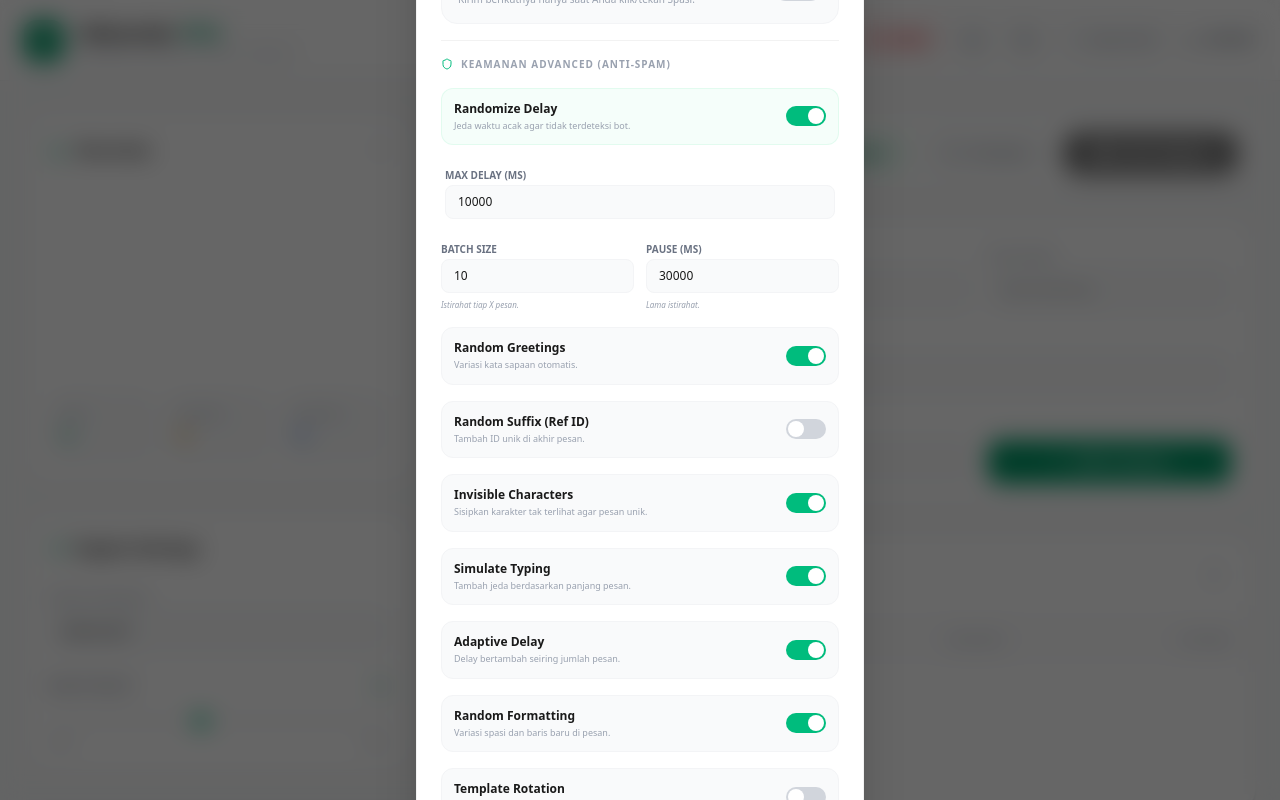
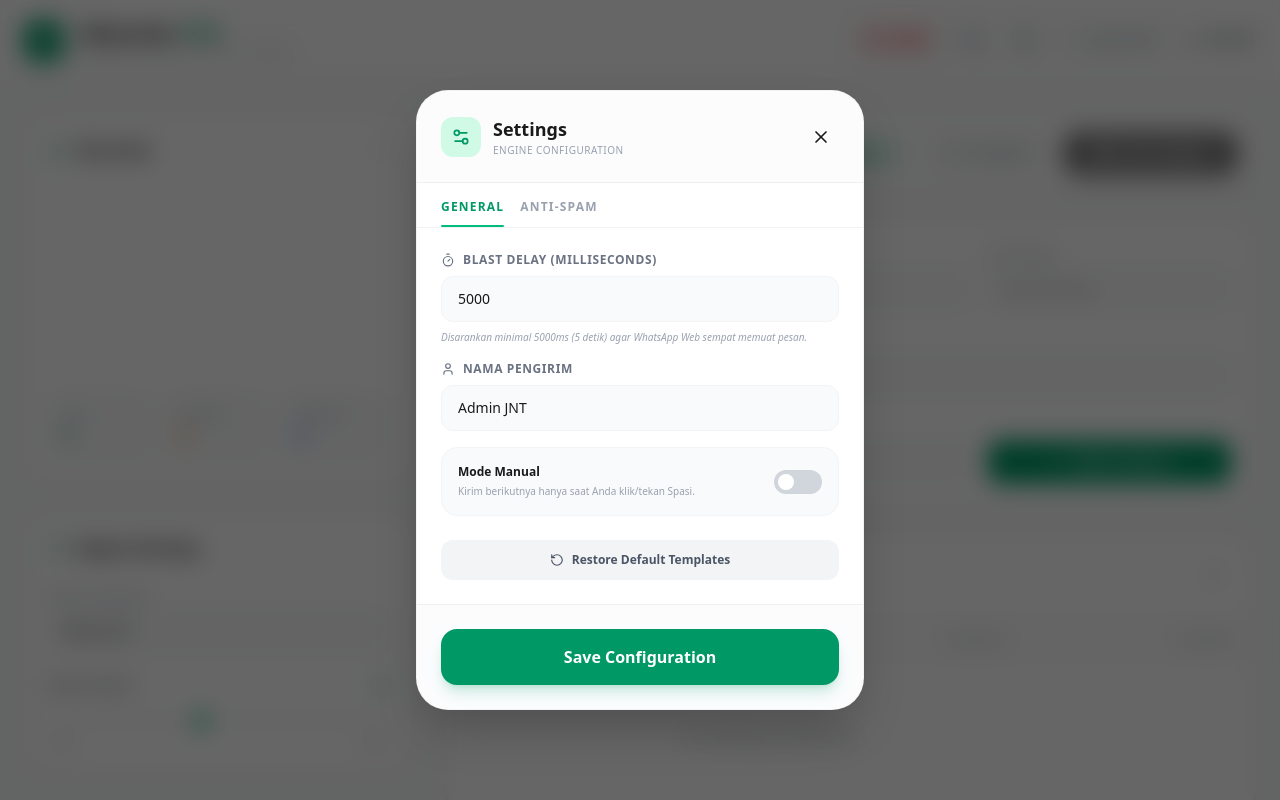
Before and after one commit to Vhierly/WABLAST, a React (Vite) app: page / in a window 1280 px wide. Both pictures are taken after a click on the button 1024 px from the left and 40 px from the top of the page. Shown: the top 800 px of the page. Built offline with nearby package versions, Linux system fonts and the light colour scheme.

Commit message:
feat(ui): Add settings tab for anti-spam
Introduces a new tab in the settings modal to manage anti-spam configurations. This allows users to separate general settings from those related to preventing WhatsApp blocking.

```diff
--- a/src/App.tsx
+++ b/src/App.tsx
@@ -63,6 +63,7 @@ export default function App() {
   const [showBulkModal, setShowBulkModal] = useState(false);
   const [showPreviewModal, setShowPreviewModal] = useState(false);
   const [showSettingsModal, setShowSettingsModal] = useState(false);
+  const [activeSettingsTab, setActiveSettingsTab] = useState<'general' | 'antispam'>('general');
   const [countdown, setCountdown] = useState(0);
   const [nextBatchPauseAt, setNextBatchPauseAt] = useState(0);
   const [bulkData, setBulkData] = useState('');
@@ -1081,8 +1082,13 @@ export default function App() {
         {showBulkModal && (
           <div className="fixed inset-0 z-50 flex items-center justify-center p-4">
             <motion.div initial={{ opacity: 0 }} animate={{ opacity: 1 }} exit={{ opacity: 0 }} onClick={() => setShowBulkModal(false)} className="absolute inset-0 bg-black/60 backdrop-blur-md" />
-            <motion.div initial={{ opacity: 0, scale: 0.95, y: 20 }} animate={{ opacity: 1, scale: 1, y: 0 }} exit={{ opacity: 0, scale: 0.95, y: 20 }} className="relative w-full max-w-2xl bg-white dark:bg-[#16191F] rounded-[2rem] shadow-2xl overflow-hidden border border-black/5 dark:border-white/10">
-              <div className="p-8 border-b border-black/5 dark:border-white/5 flex items-center justify-between bg-gray-50/50 dark:bg-gray-900/20">
+            <motion.div
+              initial={{ opacity: 0, scale: 0.95, y: 20 }}
+              animate={{ opacity: 1, scale: 1, y: 0 }}
+              exit={{ opacity: 0, scale: 0.95, y: 20 }}
+              className="relative w-full max-w-2xl max-h-[90vh] bg-white dark:bg-[#16191F] rounded-[2rem] shadow-2xl overflow-hidden border border-black/5 dark:border-white/10 flex flex-col"
+            >
+              <div className="p-8 border-b border-black/5 dark:border-white/5 flex items-center justify-between bg-gray-50/50 dark:bg-gray-900/20 shrink-0">
                 <div className="flex items-center gap-3">
                   <div className="w-10 h-10 bg-emerald-100 dark:bg-emerald-900/20 text-emerald-600 dark:text-emerald-400 rounded-xl flex items-center justify-center"><FileSpreadsheet size={20} /></div>
                   <div>
@@ -1092,7 +1098,7 @@ export default function App() {
                 </div>
                 <button onClick={() => setShowBulkModal(false)} className="p-2 hover:bg-gray-200 dark:hover:bg-gray-800 rounded-full transition-colors"><X size={20} /></button>
               </div>
-              <div className="p-8 space-y-6">
+              <div className="p-8 space-y-6 overflow-y-auto custom-scrollbar flex-1">
                 <div className="grid grid-cols-2 gap-4">
                   <div className="p-4 bg-emerald-50 dark:bg-emerald-900/10 rounded-2xl border border-emerald-100 dark:border-emerald-900/20">
                     <div className="text-[10px] font-bold text-emerald-600 dark:text-emerald-400 uppercase tracking-widest mb-1">Step 1</div>
@@ -1124,8 +1130,13 @@ export default function App() {
         {showPreviewModal && (
           <div className="fixed inset-0 z-50 flex items-center justify-center p-4">
             <motion.div initial={{ opacity: 0 }} animate={{ opacity: 1 }} exit={{ opacity: 0 }} onClick={() => setShowPreviewModal(false)} className="absolute inset-0 bg-black/60 backdrop-blur-md" />
-            <motion.div initial={{ opacity: 0, scale: 0.95, y: 20 }} animate={{ opacity: 1, scale: 1, y: 0 }} exit={{ opacity: 0, scale: 0.95, y: 20 }} className="relative w-full max-w-lg bg-white dark:bg-[#16191F] rounded-[2rem] shadow-2xl overflow-hidden border border-black/5 dark:border-white/10">
-              <div className="p-6 border-b border-black/5 dark:border-white/5 flex items-center justify-between bg-gray-50/50 dark:bg-gray-900/20">
+            <motion.div
+              initial={{ opacity: 0, scale: 0.95, y: 20 }}
+              animate={{ opacity: 1, scale: 1, y: 0 }}
+              exit={{ opacity: 0, scale: 0.95, y: 20 }}
+              className="relative w-full max-w-lg max-h-[90vh] bg-white dark:bg-[#16191F] rounded-[2rem] shadow-2xl overflow-hidden border border-black/5 dark:border-white/10 flex flex-col"
+            >
+              <div className="p-6 border-b border-black/5 dark:border-white/5 flex items-center justify-between bg-gray-50/50 dark:bg-gray-900/20 shrink-0">
                 <div className="flex items-center gap-3">
                   <div className="w-10 h-10 bg-blue-100 dark:bg-blue-900/20 text-blue-600 dark:text-blue-400 rounded-xl flex items-center justify-center"><MessageSquare size={20} /></div>
                   <div>
@@ -1135,7 +1146,7 @@ export default function App() {
                 </div>
                 <button onClick={() => setShowPreviewModal(false)} className="p-2 hover:bg-gray-200 dark:hover:bg-gray-800 rounded-full transition-colors"><X size={20} /></button>
               </div>
-              <div className="p-6 space-y-4">
+              <div className="p-6 space-y-4 overflow-y-auto custom-scrollbar flex-1">
                 {entries.find(e => e.status === 'pending') ? (
                   <>
                     <div className="p-4 bg-gray-50 dark:bg-[#1C2128] rounded-2xl border border-gray-100 dark:border-white/5">
@@ -1196,8 +1207,13 @@ export default function App() {
         {showSettingsModal && (
           <div className="fixed inset-0 z-50 flex items-center justify-center p-4">
             <motion.div initial={{ opacity: 0 }} animate={{ opacity: 1 }} exit={{ opacity: 0 }} onClick={() => setShowSettingsModal(false)} className="absolute inset-0 bg-black/60 backdrop-blur-md" />
-            <motion.div initial={{ opacity: 0, scale: 0.95, y: 20 }} animate={{ opacity: 1, scale: 1, y: 0 }} exit={{ opacity: 0, scale: 0.95, y: 20 }} className="relative w-full max-w-md bg-white dark:bg-[#16191F] rounded-[2rem] shadow-2xl overflow-hidden border border-black/5 dark:border-white/10">
-              <div className="p-6 border-b border-black/5 dark:border-white/5 flex items-center justify-between bg-gray-50/50 dark:bg-gray-900/20">
+            <motion.div
+              initial={{ opacity: 0, scale: 0.95, y: 20 }}
+              animate={{ opacity: 1, scale: 1, y: 0 }}
+              exit={{ opacity: 0, scale: 0.95, y: 20 }}
+              className="relative w-full max-w-md max-h-[90vh] bg-white dark:bg-[#16191F] rounded-[2rem] shadow-2xl overflow-hidden border border-black/5 dark:border-white/10 flex flex-col"
+            >
+              <div className="p-6 border-b border-black/5 dark:border-white/5 flex items-center justify-between bg-gray-50/50 dark:bg-gray-900/20 shrink-0">
                 <div className="flex items-center gap-3">
                   <div className="w-10 h-10 bg-emerald-100 dark:bg-emerald-900/20 text-emerald-600 dark:text-emerald-400 rounded-xl flex items-center justify-center"><Settings2 size={20} /></div>
                   <div>
@@ -1207,7 +1223,34 @@ export default function App() {
                 </div>
                 <button onClick={() => setShowSettingsModal(false)} className="p-2 hover:bg-gray-200 dark:hover:bg-gray-800 rounded-full transition-colors"><X size={20} /></button>
               </div>
-              <div className="p-6 space-y-6">
+
+              {/* Tabs */}
+              <div className="flex px-6 pt-4 gap-4 border-b border-black/5 dark:border-white/5 shrink-0">
+                <button
+                  onClick={() => setActiveSettingsTab('general')}
+                  className={cn(
+                    "pb-3 text-xs font-bold uppercase tracking-widest transition-all relative",
+                    activeSettingsTab === 'general' ? "text-emerald-600 dark:text-emerald-400" : "text-gray-400"
+                  )}
+                >
+                  General
+                  {activeSettingsTab === 'general' && <motion.div layoutId="activeTab" className="absolute bottom-0 left-0 right-0 h-0.5 bg-emerald-500 rounded-full" />}
+                </button>
+                <button
+                  onClick={() => setActiveSettingsTab('antispam')}
+                  className={cn(
+                    "pb-3 text-xs font-bold uppercase tracking-widest transition-all relative",
+                    activeSettingsTab === 'antispam' ? "text-emerald-600 dark:text-emerald-400" : "text-gray-400"
+                  )}
+                >
+                  Anti-Spam
+                  {activeSettingsTab === 'antispam' && <motion.div layoutId="activeTab" className="absolute bottom-0 left-0 right-0 h-0.5 bg-emerald-500 rounded-full" />}
+                </button>
+              </div>
+
+              <div className="p-6 overflow-y-auto custom-scrollbar flex-1">
+                {activeSettingsTab === 'general' ? (
+                  <div className="space-y-6">
                     <div className="space-y-4">
                       <div className="space-y-2">
                         <label className="text-xs font-bold text-gray-500 uppercase tracking-wider flex items-center gap-2">
@@ -1259,11 +1302,24 @@ export default function App() {
                         </button>
                       </div>
 
-                  <div className="pt-4 border-t border-black/5 dark:border-white/5">
-                    <h3 className="text-[10px] font-bold text-gray-400 uppercase tracking-widest mb-4 flex items-center gap-2">
-                      <Shield size={12} className="text-emerald-500" /> Keamanan Advanced (Anti-Spam)
-                    </h3>
-
+                      <div className="pt-2">
+                        <button
+                          onClick={() => {
+                            if (window.confirm('Kembalikan semua template ke pengaturan default? Template yang Anda ubah akan tertimpa.')) {
+                              setTemplates(DEFAULT_TEMPLATES);
+                              setActiveTemplateId(DEFAULT_TEMPLATES[0].id);
+                              toast.success('Template berhasil dipulihkan');
+                            }
+                          }}
+                          className="w-full py-3 bg-gray-100 dark:bg-gray-800 text-gray-600 dark:text-gray-400 rounded-xl font-bold text-xs hover:bg-gray-200 dark:hover:bg-gray-700 transition-all flex items-center justify-center gap-2"
+                        >
+                          <RotateCcw size={14} /> Restore Default Templates
+                        </button>
+                      </div>
+                    </div>
+                  </div>
+                ) : (
+                  <div className="space-y-6">
                     <div className="space-y-4">
                       <div className="flex items-center justify-between p-3 bg-emerald-50/50 dark:bg-emerald-900/5 rounded-xl border border-emerald-100/50 dark:border-emerald-900/10">
                         <div className="space-y-0.5">
@@ -1322,203 +1378,50 @@ export default function App() {
                         </div>
                       </div>
 
-                      <div className="flex items-center justify-between p-3 bg-gray-50 dark:bg-[#1C2128] rounded-xl border border-gray-100 dark:border-white/5">
+                      <div className="grid grid-cols-1 gap-3">
+                        {[
+                          { key: 'useRandomGreetings', label: 'Random Greetings', desc: 'Variasi kata sapaan otomatis.' },
+                          { key: 'addRandomSuffix', label: 'Random Suffix (Ref ID)', desc: 'Tambah ID unik di akhir pesan.' },
+                          { key: 'useInvisibleChars', label: 'Invisible Characters', desc: 'Sisipkan karakter tak terlihat.' },
+                          { key: 'simulateTyping', label: 'Simulate Typing', desc: 'Tambah jeda berdasarkan panjang pesan.' },
+                          { key: 'adaptiveDelay', label: 'Adaptive Delay', desc: 'Delay bertambah seiring jumlah pesan.' },
+                          { key: 'randomizeFormatting', label: 'Random Formatting', desc: 'Variasi spasi dan baris baru.' },
+                          { key: 'rotateTemplates', label: 'Template Rotation', desc: 'Gunakan template berbeda bergantian.' },
+                          { key: 'randomizeEmojis', label: 'Randomize Emojis', desc: 'Sisipkan emoji acak di setiap pesan.' },
+                          { key: 'useGlobalSpintax', label: 'Global Spintax', desc: 'Aktifkan parser {pilihan1|pilihan2}.' }
+                        ].map((item) => (
+                          <div key={item.key} className="flex items-center justify-between p-3 bg-gray-50 dark:bg-[#1C2128] rounded-xl border border-gray-100 dark:border-white/5">
                             <div className="space-y-0.5">
-                          <div className="text-xs font-bold">Random Greetings</div>
-                          <div className="text-[9px] text-gray-400">Variasi kata sapaan otomatis.</div>
+                              <div className="text-xs font-bold">{item.label}</div>
+                              <div className="text-[9px] text-gray-400">{item.desc}</div>
                             </div>
                             <button
-                          onClick={() => setSettings(prev => ({ ...prev, useRandomGreetings: !prev.useRandomGreetings }))}
+                              onClick={() => setSettings(prev => ({ ...prev, [item.key]: !prev[item.key as keyof AppSettings] }))}
                               className={cn(
                                 "w-10 h-5 rounded-full transition-all relative",
-                            settings.useRandomGreetings ? "bg-emerald-500" : "bg-gray-300 dark:bg-gray-700"
+                                settings[item.key as keyof AppSettings] ? "bg-emerald-500" : "bg-gray-300 dark:bg-gray-700"
                               )}
                             >
                               <div className={cn(
                                 "absolute top-0.5 w-4 h-4 bg-white rounded-full transition-all",
-                            settings.useRandomGreetings ? "left-5.5" : "left-0.5"
+                                settings[item.key as keyof AppSettings] ? "left-5.5" : "left-0.5"
                               )} />
                             </button>
                           </div>
-
-                      <div className="flex items-center justify-between p-3 bg-gray-50 dark:bg-[#1C2128] rounded-xl border border-gray-100 dark:border-white/5">
-                        <div className="space-y-0.5">
-                          <div className="text-xs font-bold">Random Suffix (Ref ID)</div>
-                          <div className="text-[9px] text-gray-400">Tambah ID unik di akhir pesan.</div>
-                        </div>
-                        <button
-                          onClick={() => setSettings(prev => ({ ...prev, addRandomSuffix: !prev.addRandomSuffix }))}
-                          className={cn(
-                            "w-10 h-5 rounded-full transition-all relative",
-                            settings.addRandomSuffix ? "bg-emerald-500" : "bg-gray-300 dark:bg-gray-700"
-                          )}
-                        >
-                          <div className={cn(
-                            "absolute top-0.5 w-4 h-4 bg-white rounded-full transition-all",
-                            settings.addRandomSuffix ? "left-5.5" : "left-0.5"
-                          )} />
-                        </button>
-                      </div>
-
-                      <div className="flex items-center justify-between p-3 bg-gray-50 dark:bg-[#1C2128] rounded-xl border border-gray-100 dark:border-white/5">
-                        <div className="space-y-0.5">
-                          <div className="text-xs font-bold">Invisible Characters</div>
-                          <div className="text-[9px] text-gray-400">Sisipkan karakter tak terlihat agar pesan unik.</div>
-                        </div>
-                        <button
-                          onClick={() => setSettings(prev => ({ ...prev, useInvisibleChars: !prev.useInvisibleChars }))}
-                          className={cn(
-                            "w-10 h-5 rounded-full transition-all relative",
-                            settings.useInvisibleChars ? "bg-emerald-500" : "bg-gray-300 dark:bg-gray-700"
-                          )}
-                        >
-                          <div className={cn(
-                            "absolute top-0.5 w-4 h-4 bg-white rounded-full transition-all",
-                            settings.useInvisibleChars ? "left-5.5" : "left-0.5"
-                          )} />
-                        </button>
-                      </div>
-
-                      <div className="flex items-center justify-between p-3 bg-gray-50 dark:bg-[#1C2128] rounded-xl border border-gray-100 dark:border-white/5">
-                        <div className="space-y-0.5">
-                          <div className="text-xs font-bold">Simulate Typing</div>
-                          <div className="text-[9px] text-gray-400">Tambah jeda berdasarkan panjang pesan.</div>
-                        </div>
-                        <button
-                          onClick={() => setSettings(prev => ({ ...prev, simulateTyping: !prev.simulateTyping }))}
-                          className={cn(
-                            "w-10 h-5 rounded-full transition-all relative",
-                            settings.simulateTyping ? "bg-emerald-500" : "bg-gray-300 dark:bg-gray-700"
-                          )}
-                        >
-                          <div className={cn(
-                            "absolute top-0.5 w-4 h-4 bg-white rounded-full transition-all",
-                            settings.simulateTyping ? "left-5.5" : "left-0.5"
-                          )} />
-                        </button>
-                      </div>
-
-                      <div className="flex items-center justify-between p-3 bg-gray-50 dark:bg-[#1C2128] rounded-xl border border-gray-100 dark:border-white/5">
-                        <div className="space-y-0.5">
-                          <div className="text-xs font-bold">Adaptive Delay</div>
-                          <div className="text-[9px] text-gray-400">Delay bertambah seiring jumlah pesan.</div>
-                        </div>
-                        <button
-                          onClick={() => setSettings(prev => ({ ...prev, adaptiveDelay: !prev.adaptiveDelay }))}
-                          className={cn(
-                            "w-10 h-5 rounded-full transition-all relative",
-                            settings.adaptiveDelay ? "bg-emerald-500" : "bg-gray-300 dark:bg-gray-700"
-                          )}
-                        >
-                          <div className={cn(
-                            "absolute top-0.5 w-4 h-4 bg-white rounded-full transition-all",
-                            settings.adaptiveDelay ? "left-5.5" : "left-0.5"
-                          )} />
-                        </button>
-                      </div>
-
-                      <div className="flex items-center justify-between p-3 bg-gray-50 dark:bg-[#1C2128] rounded-xl border border-gray-100 dark:border-white/5">
-                        <div className="space-y-0.5">
-                          <div className="text-xs font-bold">Random Formatting</div>
-                          <div className="text-[9px] text-gray-400">Variasi spasi dan baris baru di pesan.</div>
-                        </div>
-                        <button
-                          onClick={() => setSettings(prev => ({ ...prev, randomizeFormatting: !prev.randomizeFormatting }))}
-                          className={cn(
-                            "w-10 h-5 rounded-full transition-all relative",
-                            settings.randomizeFormatting ? "bg-emerald-500" : "bg-gray-300 dark:bg-gray-700"
-                          )}
-                        >
-                          <div className={cn(
-                            "absolute top-0.5 w-4 h-4 bg-white rounded-full transition-all",
-                            settings.randomizeFormatting ? "left-5.5" : "left-0.5"
-                          )} />
-                        </button>
-                      </div>
-
-                      <div className="flex items-center justify-between p-3 bg-gray-50 dark:bg-[#1C2128] rounded-xl border border-gray-100 dark:border-white/5">
-                        <div className="space-y-0.5">
-                          <div className="text-xs font-bold">Template Rotation</div>
-                          <div className="text-[9px] text-gray-400">Gunakan template berbeda secara bergantian.</div>
-                        </div>
-                        <button
-                          onClick={() => setSettings(prev => ({ ...prev, rotateTemplates: !prev.rotateTemplates }))}
-                          className={cn(
-                            "w-10 h-5 rounded-full transition-all relative",
-                            settings.rotateTemplates ? "bg-emerald-500" : "bg-gray-300 dark:bg-gray-700"
-                          )}
-                        >
-                          <div className={cn(
-                            "absolute top-0.5 w-4 h-4 bg-white rounded-full transition-all",
-                            settings.rotateTemplates ? "left-5.5" : "left-0.5"
-                          )} />
-                        </button>
-                      </div>
-
-                      <div className="flex items-center justify-between p-3 bg-gray-50 dark:bg-[#1C2128] rounded-xl border border-gray-100 dark:border-white/5">
-                        <div className="space-y-0.5">
-                          <div className="text-xs font-bold">Randomize Emojis</div>
-                          <div className="text-[9px] text-gray-400">Sisipkan emoji acak di setiap pesan.</div>
-                        </div>
-                        <button
-                          onClick={() => setSettings(prev => ({ ...prev, randomizeEmojis: !prev.randomizeEmojis }))}
-                          className={cn(
-                            "w-10 h-5 rounded-full transition-all relative",
-                            settings.randomizeEmojis ? "bg-emerald-500" : "bg-gray-300 dark:bg-gray-700"
-                          )}
-                        >
-                          <div className={cn(
-                            "absolute top-0.5 w-4 h-4 bg-white rounded-full transition-all",
-                            settings.randomizeEmojis ? "left-5.5" : "left-0.5"
-                          )} />
-                        </button>
-                      </div>
-
-                      <div className="flex items-center justify-between p-3 bg-gray-50 dark:bg-[#1C2128] rounded-xl border border-gray-100 dark:border-white/5">
-                        <div className="space-y-0.5">
-                          <div className="text-xs font-bold">Global Spintax</div>
-                          <div className="text-[9px] text-gray-400">Aktifkan parser {'{pilihan1|pilihan2}'}.</div>
-                        </div>
-                        <button
-                          onClick={() => setSettings(prev => ({ ...prev, useGlobalSpintax: !prev.useGlobalSpintax }))}
-                          className={cn(
-                            "w-10 h-5 rounded-full transition-all relative",
-                            settings.useGlobalSpintax ? "bg-emerald-500" : "bg-gray-300 dark:bg-gray-700"
-                          )}
-                        >
-                          <div className={cn(
-                            "absolute top-0.5 w-4 h-4 bg-white rounded-full transition-all",
-                            settings.useGlobalSpintax ? "left-5.5" : "left-0.5"
-                          )} />
-                        </button>
+                        ))}
                       </div>
                     </div>
                   </div>
-
-                  <div className="pt-2">
-                    <button
-                      onClick={() => {
-                        if (window.confirm('Kembalikan semua template ke pengaturan default? Template yang Anda ubah akan tertimpa.')) {
-                          setTemplates(DEFAULT_TEMPLATES);
-                          setActiveTemplateId(DEFAULT_TEMPLATES[0].id);
-                          toast.success('Template berhasil dipulihkan');
-                        }
-                      }}
-                      className="w-full py-3 bg-gray-100 dark:bg-gray-800 text-gray-600 dark:text-gray-400 rounded-xl font-bold text-xs hover:bg-gray-200 dark:hover:bg-gray-700 transition-all flex items-center justify-center gap-2"
-                    >
-                      <RotateCcw size={14} /> Restore Default Templates
-                    </button>
-                  </div>
+                )}
               </div>
 
-                <div className="pt-4">
+              <div className="p-6 border-t border-black/5 dark:border-white/5 bg-gray-50/50 dark:bg-gray-900/20 shrink-0">
                 <button
                   onClick={() => setShowSettingsModal(false)}
                   className="w-full py-4 bg-emerald-600 text-white rounded-2xl font-bold shadow-lg shadow-emerald-600/20 hover:bg-emerald-700 transition-all"
                 >
                   Save Configuration
                 </button>
-                </div>
               </div>
             </motion.div>
           </div>
```
Lines whose indentation alone changed are shown as unchanged.
